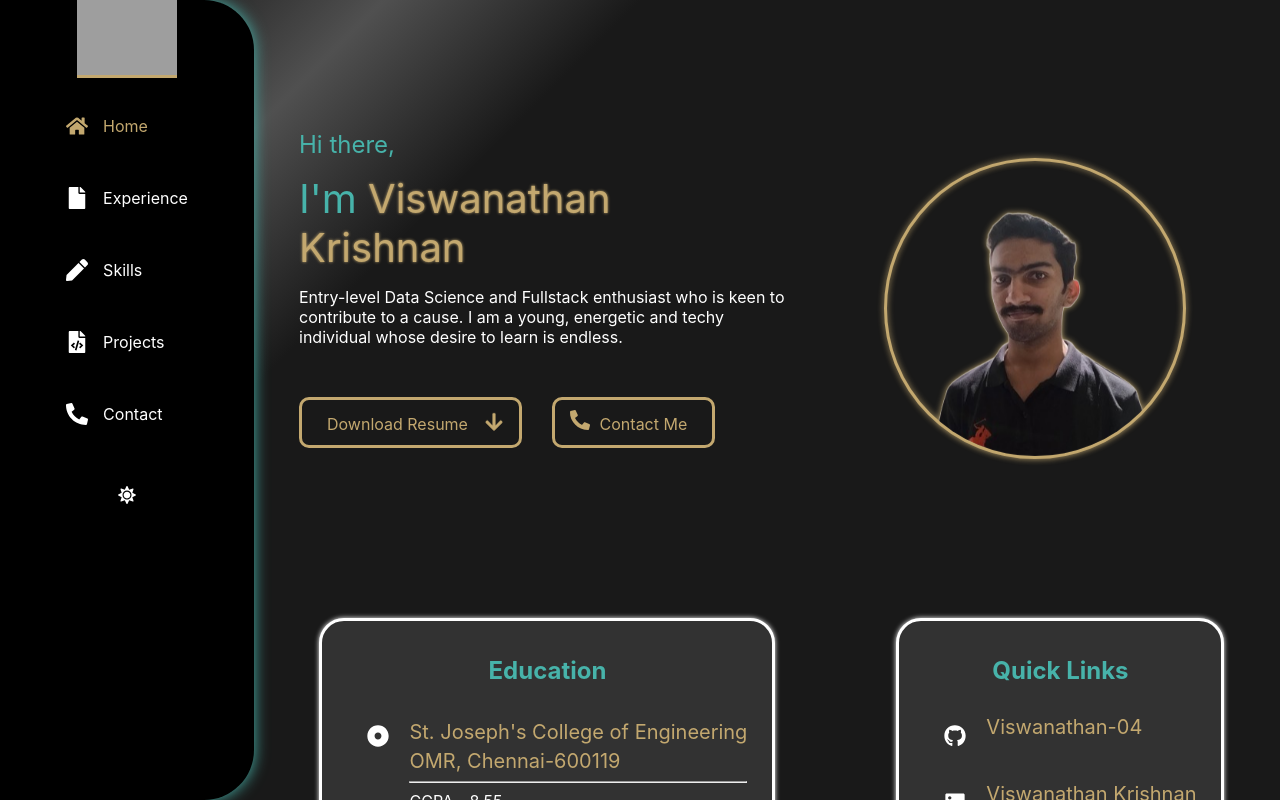
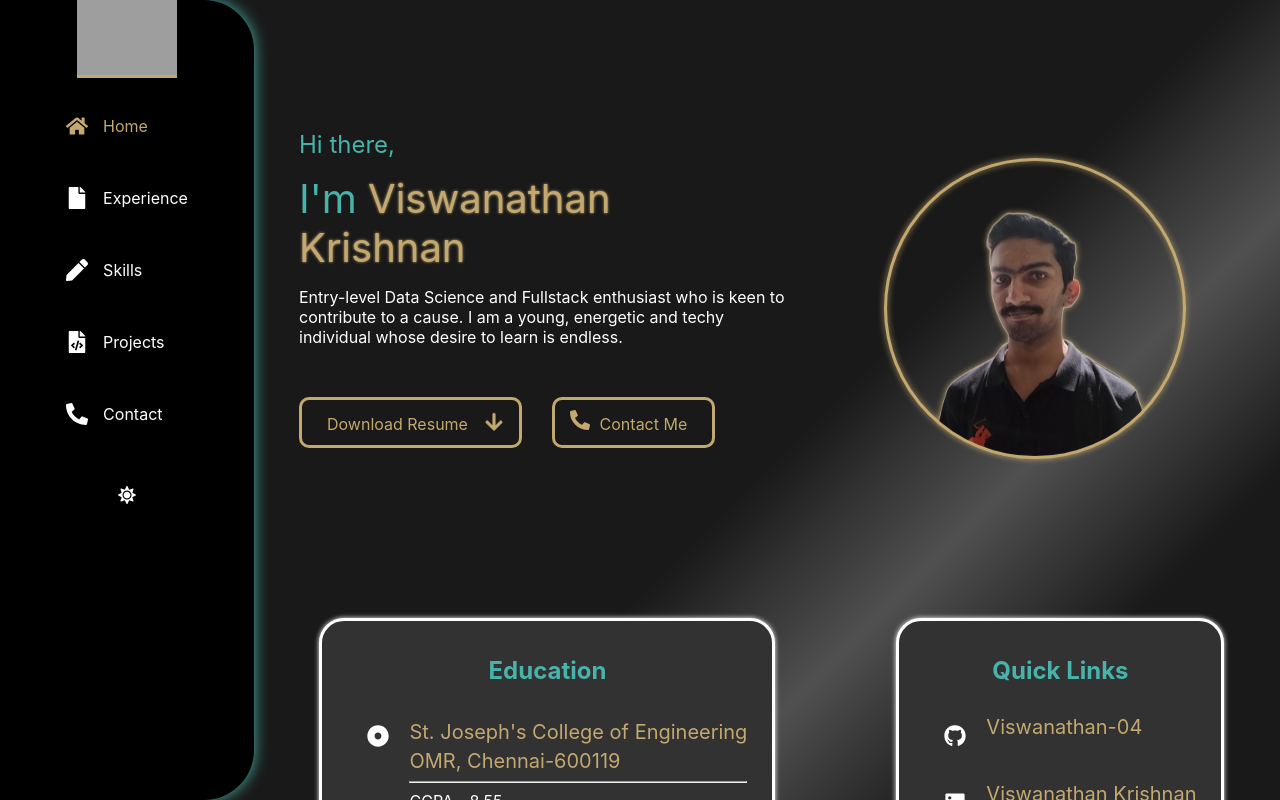
Before and after one commit to Viswanathan-04/portfolio, a React (Create React App) app: page /#/ in a window 1280 px wide. Shown: the top 800 px of the page. Built offline with nearby package versions, Linux system fonts and the light colour scheme; grey boxes are pictures that could not be loaded.

Commit message:
first commit

```diff
--- a/src/index.css
+++ b/src/index.css
@@ -6,7 +6,7 @@ body {
   -webkit-font-smoothing: antialiased;
   -moz-osx-font-smoothing: grayscale;
   background: linear-gradient(135deg, rgb(25, 25, 25) 45%, rgb(80, 80, 80, 1.3) 50%, rgb(25, 25, 25) 55%);
-  background-size: 300%;
+  background-size: 200% 200%;
   background-repeat: no-repeat;
   animation: backcolor 10s alternate infinite;
   color: var(--primary-text-color);
```
